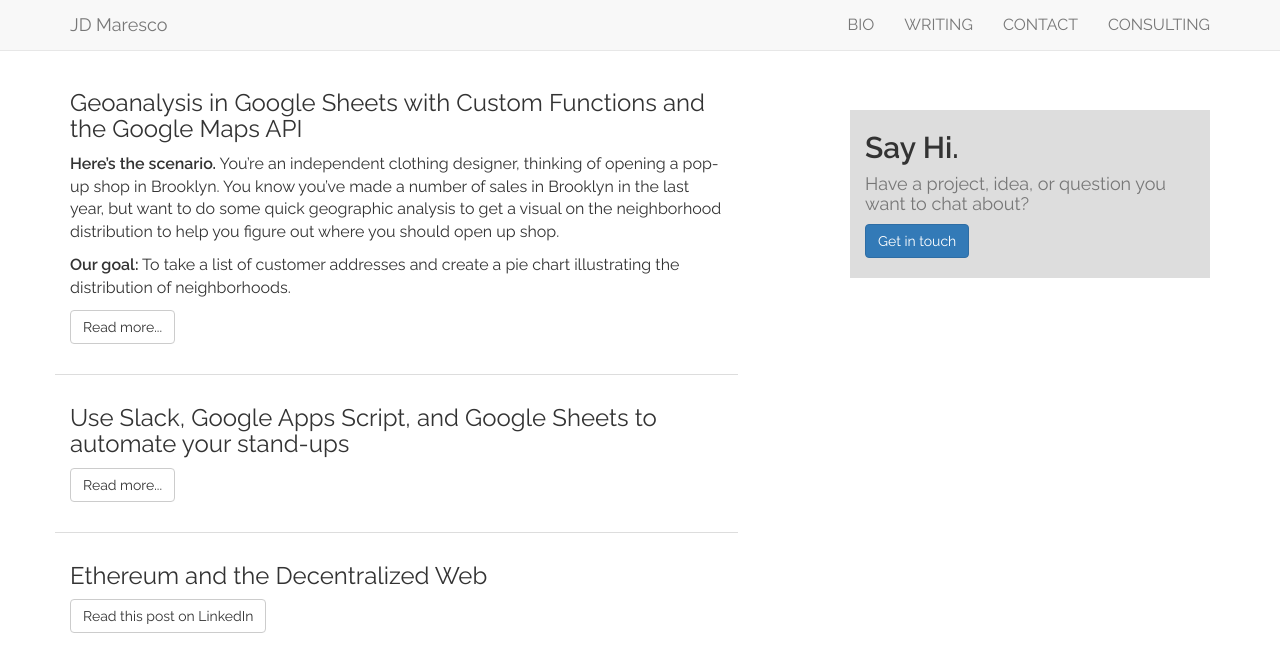
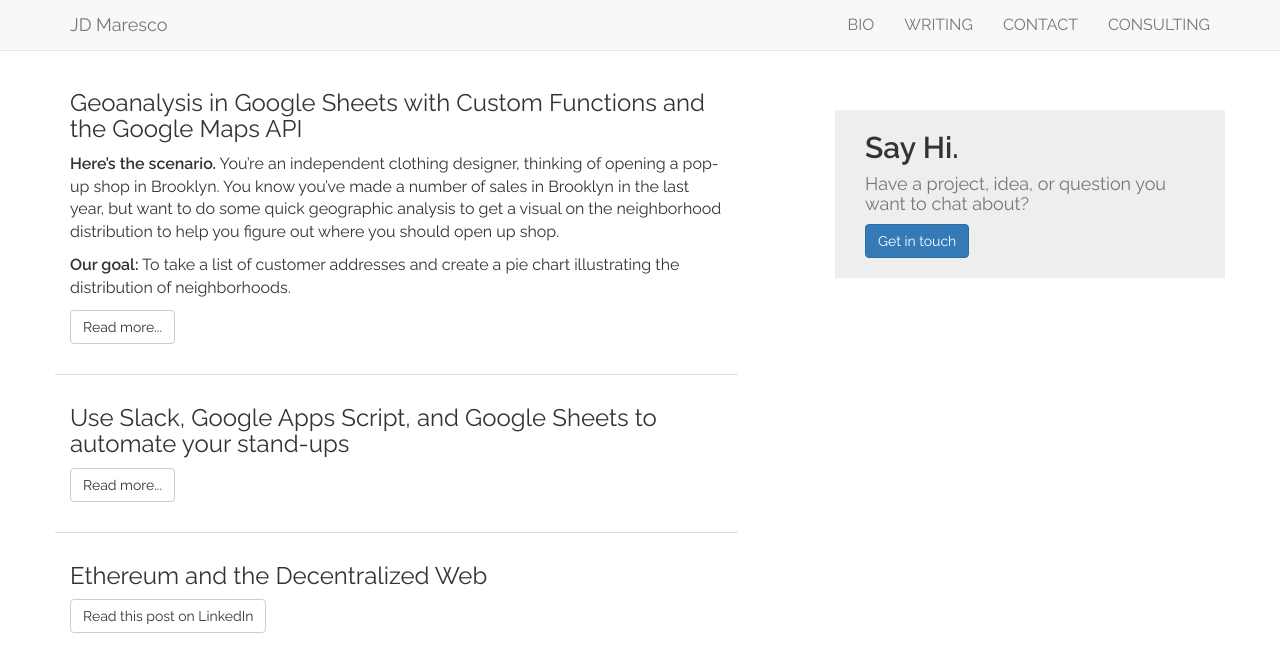
Before and after one commit to jdmaresco/jdmaresco.github.io, a Jekyll site: the page built from index.html, in a window 1280 px wide. Shown: the top 672 px of the page. Built offline with Jekyll 4.4.1, drawn with Linux system fonts in a browser that asks for light colours; nearby versions of some CDN libraries.

Commit message:
shift formats

```diff
--- a/css/main.scss
+++ b/css/main.scss
@@ -8,7 +8,17 @@
 }
 
 div.row {
-  &.top{
+  &.unbounce {
+    background-color: rgb(237,167,106);
+    border: 4px solid rgb(220,138,84);
+    color: #555;
+    padding: 1px 15px 20px 15px;
+    margin-top: 50px;
+  }
+  .welcome {
+    background-color: #eee;
+    padding: 1px 15px 20px 15px;
+    margin-top: 50px;
   }
   padding-top: 10px;
   padding-bottom: 30px;
@@ -21,11 +31,6 @@
 
 }
 
-.welcome {
-  background-color: #ddd;
-  padding: 1px 15px 20px 15px;
-  margin-top: 50px;
-}
 
 h1,h2 {
   font-weight: 600
--- a/index.html
+++ b/index.html
@@ -2,8 +2,28 @@
 layout: default
 ---
 
-<div class="row top">
-  <div class="col col-md-7">
+<div class="row">
+  <div class="col col-md-4 col-md-push-7 col-md-offset-1">
+    <div class="row welcome">
+      <div class="col-md-12">
+        <h2>Say Hi.</h2>
+        <h4>
+          <span class="text-muted">Have a project, idea, or question you want to chat about? </span>
+        </h4>
+        <a href="contact" class="btn btn-primary">Get in touch</a>
+      </div>
+    </div>
+    <!--div class="row unbounce">
+      <div class="col-md-12">
+        <h2>Need help?</h2>
+        <h4>
+          <span>Want to automate your business? Looking for a custom Google Apps add-on? </span>
+        </h4>
+        <a href="contact" class="btn btn-default">We can help</a>
+      </div>
+    </div-->
+  </div>
+  <div class="col col-md-7 col-md-pull-5">
       {% for post in site.pieces limit:3%}
         <div class="row post">
           <div class="col-md-12">
@@ -22,15 +42,7 @@
         </div>
       {% endfor %}
   </div>
-  <div class="col col-md-4 col-md-offset-1">
-    <div class="welcome">
-      <h2>Say Hi.</h2>
-      <h4 class="m-t-md">
-        <span class="text-muted">Have a project, idea, or question you want to chat about? </span>
-      </h4>
-      <a href="contact" class="btn btn-primary">Get in touch</a>
-    </div>
-  </div>
+
 </div>
 <!-- <div class="row">
   <h3>Things I've Favorited on Twitter</h3>
```
